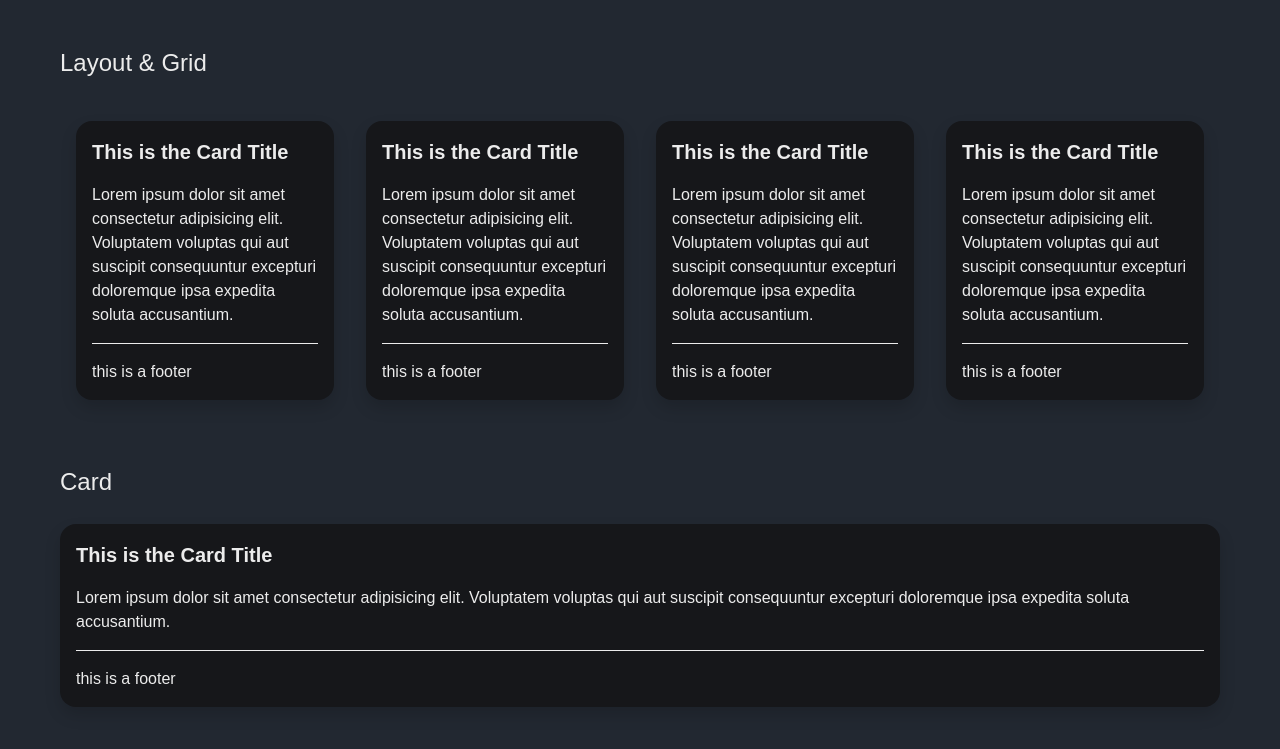
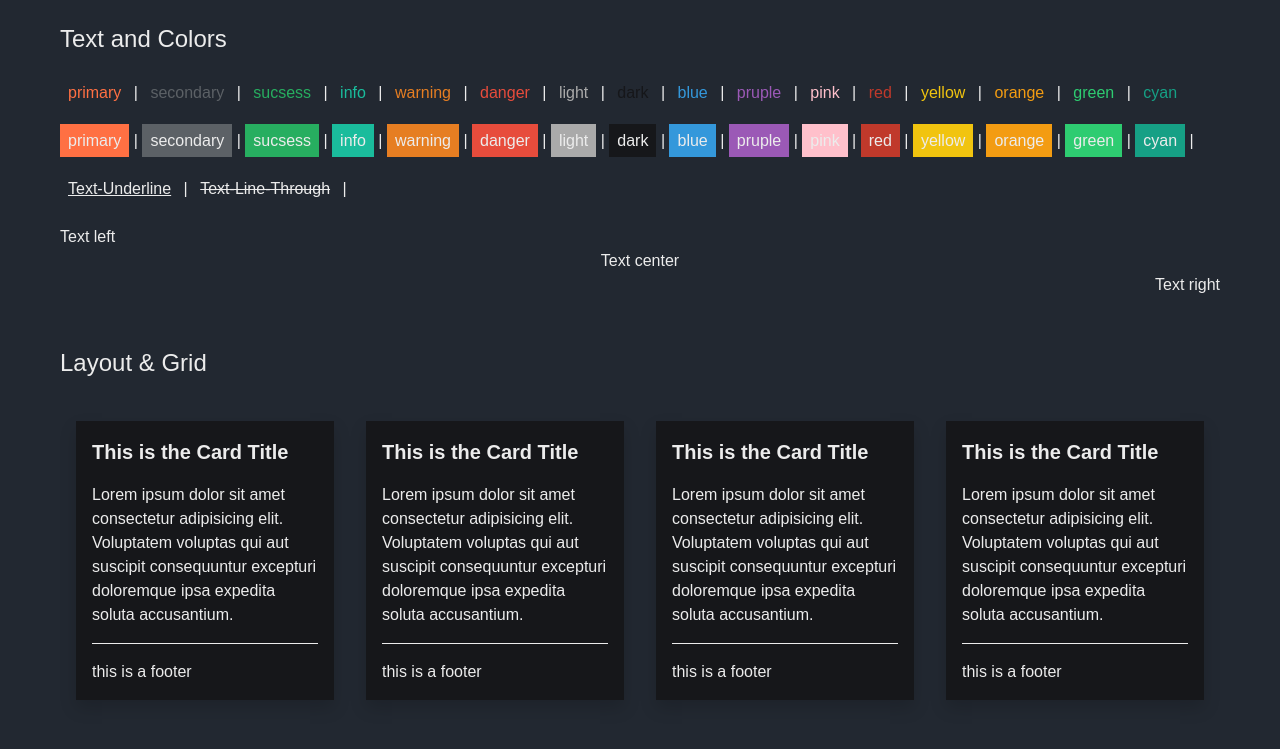
Before and after one commit to poLLi/JustUI, a website: page index.html in a window 1280 px wide. Shown: the part 51-800 px from the top of the page. Drawn offline with Linux system fonts and the light colour scheme.

Commit message:
more preview stuff

```diff
--- a/index.html
+++ b/index.html
@@ -9,8 +9,62 @@
     <link rel="stylesheet" href="./dist/css/main.css">
 </head>
 <body>
-    <div class="container">
+    <div class="container mb-5">
         <h1>JustUI - Components</h1>
+
+        <br>
+
+        <h2>Text and Colors</h2>
+        <br>
+        <span class="text-primary p-1">primary</span> |
+        <span class="text-secondary p-1">secondary</span> |
+        <span class="text-success p-1">sucsess</span> |
+        <span class="text-info p-1">info</span> |
+        <span class="text-warning p-1">warning</span> |
+        <span class="text-danger p-1">danger</span> |
+        <span class="text-light p-1">light</span> |
+        <span class="text-dark p-1">dark</span> |
+        <span class="text-blue p-1">blue</span> |
+        <span class="text-purple p-1">pruple</span> |
+        <span class="text-pink p-1">pink</span> |
+        <span class="text-red p-1">red</span> |
+        <span class="text-yellow p-1">yellow</span> |
+        <span class="text-orange p-1">orange</span> |
+        <span class="text-green p-1">green</span> |
+        <span class="text-cyan p-1">cyan</span>
+
+        <br>
+        <br>
+
+        <span class="bg-primary p-1">primary</span> |
+        <span class="bg-secondary p-1">secondary</span> |
+        <span class="bg-success p-1">sucsess</span> |
+        <span class="bg-info p-1">info</span> |
+        <span class="bg-warning p-1">warning</span> |
+        <span class="bg-danger p-1">danger</span> |
+        <span class="bg-light p-1">light</span> |
+        <span class="bg-dark p-1">dark</span> |
+        <span class="bg-blue p-1">blue</span> |
+        <span class="bg-purple p-1">pruple</span> |
+        <span class="bg-pink p-1">pink</span> |
+        <span class="bg-red p-1">red</span> |
+        <span class="bg-yellow p-1">yellow</span> |
+        <span class="bg-orange p-1">orange</span> |
+        <span class="bg-green p-1">green</span> |
+        <span class="bg-cyan p-1">cyan</span> |
+
+        <br>
+        <br>
+
+        <span class="text-deco-underline p-1">Text-Underline</span> |
+        <span class="text-deco-line-through p-1">Text-Line-Through</span> |
+
+        <br>
+        <br>
+
+        <p class="text-left">Text left</p>
+        <p class="text-center">Text center</p>
+        <p class="text-right">Text right</p>
 
         <br>
         <br>
--- a/src/scss/variables/_options.scss
+++ b/src/scss/variables/_options.scss
@@ -1,4 +1,4 @@
 // ------------------------------------------------------
 // Option Variables
 
-$rounded: true;
+$rounded: false;
```
Also changed, not shown: dist/css/main.css.
